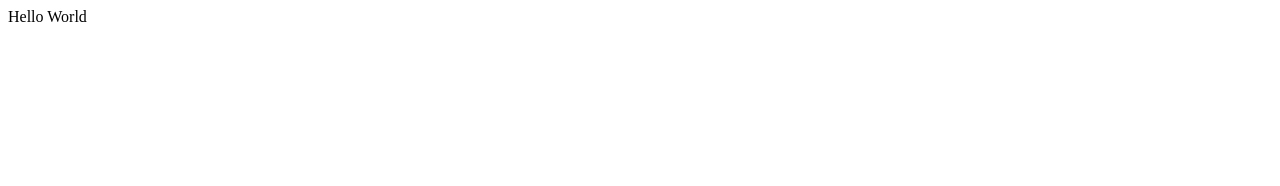
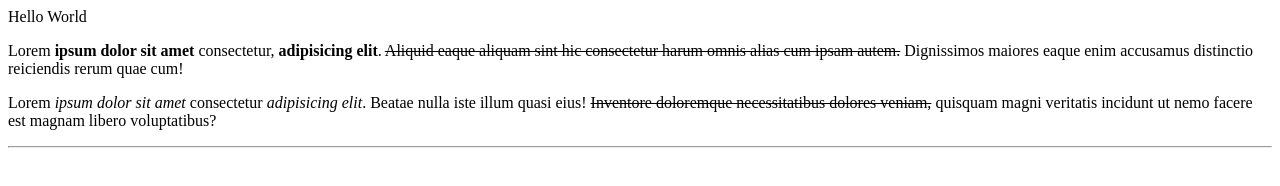
Before and after one commit to ashubin/HTML, a plain HTML site: page index.html in a window 1280 px wide. Drawn offline with Linux system fonts and the light colour scheme.

Commit message:
Тест

```diff
--- a/index.html
+++ b/index.html
@@ -8,5 +8,8 @@
 </head>
 <body>
     Hello World
+    <!--<p>-параграф, <b>-bold-жирный, <i>-italic-курсив, <strike>-зачеркнутый, <br>-Перенос на новую строку, <hr>-линия на всю строку -->
+  <p>Lorem <b>ipsum dolor sit amet</b> consectetur, <b>adipisicing elit</b>. <strike>Aliquid eaque aliquam sint hic consectetur harum omnis alias cum ipsam autem.</strike> Dignissimos maiores eaque enim accusamus distinctio reiciendis rerum quae cum!</p>
+  <p>Lorem <i>ipsum dolor sit amet</i> consectetur <i>adipisicing elit</i>. Beatae nulla iste illum quasi eius! <strike>Inventore doloremque necessitatibus dolores veniam,</strike> quisquam magni veritatis incidunt ut nemo facere est magnam libero voluptatibus?</p> <hr><br>
 </body>
 </html>
```
